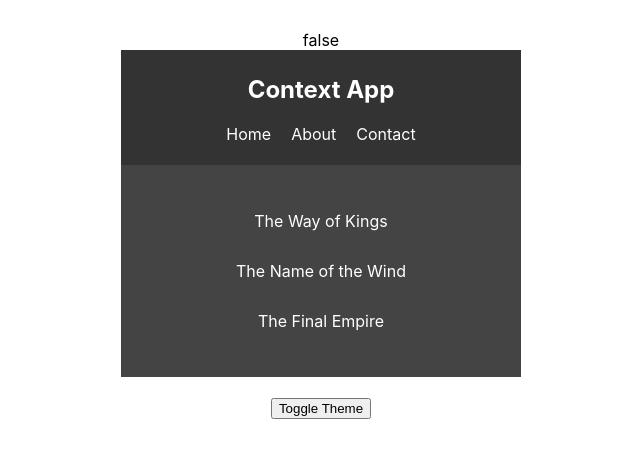
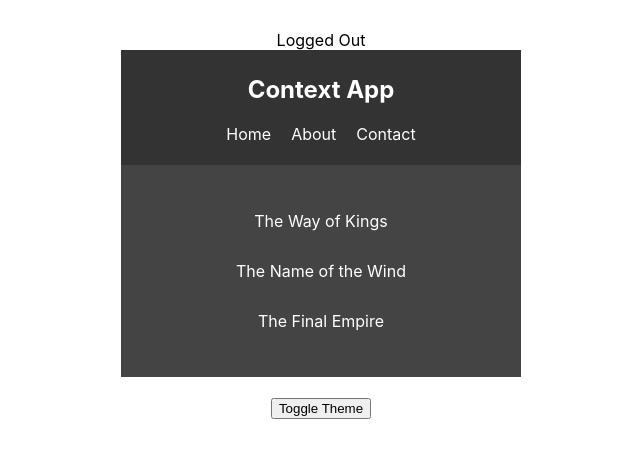
Before and after one commit to Christophertdoc/react-context-hooks, a React (Create React App) app: page / in a window 1280 px wide. Shown: the top 458 px of the page, without its empty margins (319-959 px from the left). Built offline with nearby package versions, Linux system fonts and the light colour scheme.

Commit message:
lesson-3: partial

```diff
--- a/src/App.js
+++ b/src/App.js
@@ -1,19 +1,22 @@
 import React, { Component } from 'react'
 import Navbar from './components/Navbar'
 import BookList from './components/BookList'
+import ThemeToggle from './components/ThemeToggle'
 import { ThemeContext } from './contexts/ThemeContext'
 import { AuthContext } from './contexts/AuthContext'
-import ThemeToggle from './components/ThemeToggle'
-import AuthContextProvider from './contexts/AuthContext'
+
 
 class App extends Component {
 	render() {
 		return (
 			<AuthContext.Consumer>{(authContext) => (
 				<ThemeContext.Consumer>{(themeContext) => {
+					const { authenticated, toggleAuth } = authContext
 					return (
 						<div className={`App ${themeContext.theme}`}>
-							{ authContext.authenticated.toString() }
+							<div onClick={ toggleAuth }>
+								{ authenticated ? 'Logged In' : 'Logged Out' }
+							</div>
 							<Navbar />
 							<BookList />
 							<ThemeToggle />
```
